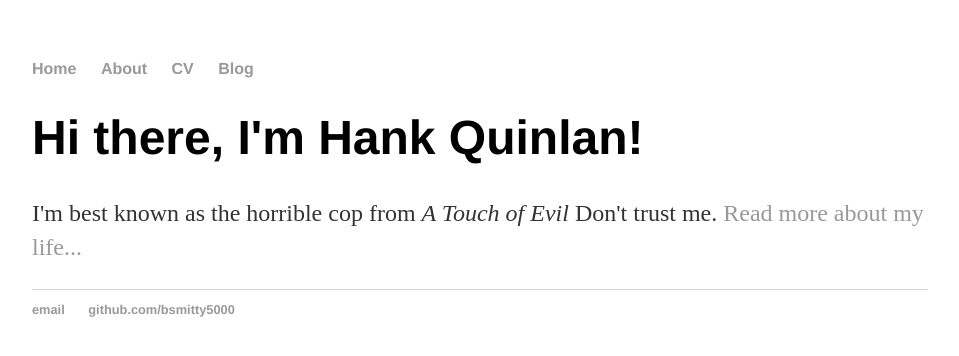
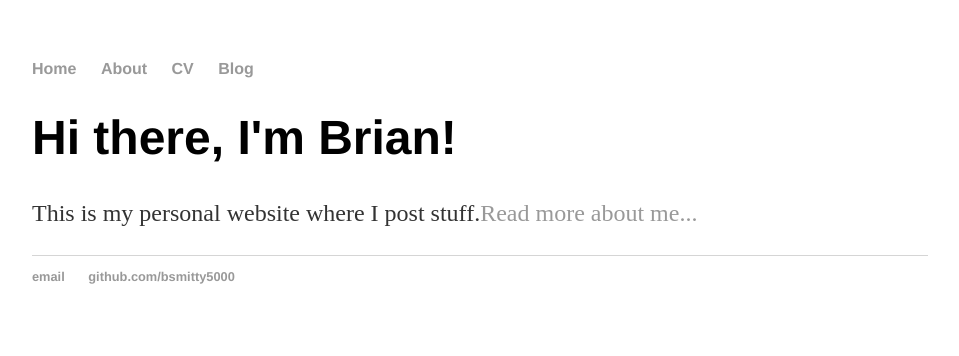
Before and after one commit to bsmitty5000/bsmitty5000.github.io, a Jekyll site: the page built from index.html, in a window 1280 px wide. Shown: the top 356 px of the page, without its empty margins (160-1119 px from the left). Built offline with Jekyll 4.4.1, drawn with Linux system fonts in a browser that asks for light colours.

Commit message:
Update index.html

```diff
--- a/index.html
+++ b/index.html
@@ -3,6 +3,6 @@ layout: default
 title: Hank Quinlan, Horrible Cop
 ---
 <div class="blurb">
-	<h1>Hi there, I'm Hank Quinlan!</h1>
-	<p>I'm best known as the horrible cop from <em>A Touch of Evil</em> Don't trust me. <a href="/about">Read more about my life...</a></p>
+	<h1>Hi there, I'm Brian!</h1>
+	<p>This is my personal website where I post stuff.<a href="/about">Read more about me...</a></p>
 </div><!-- /.blurb -->
```
